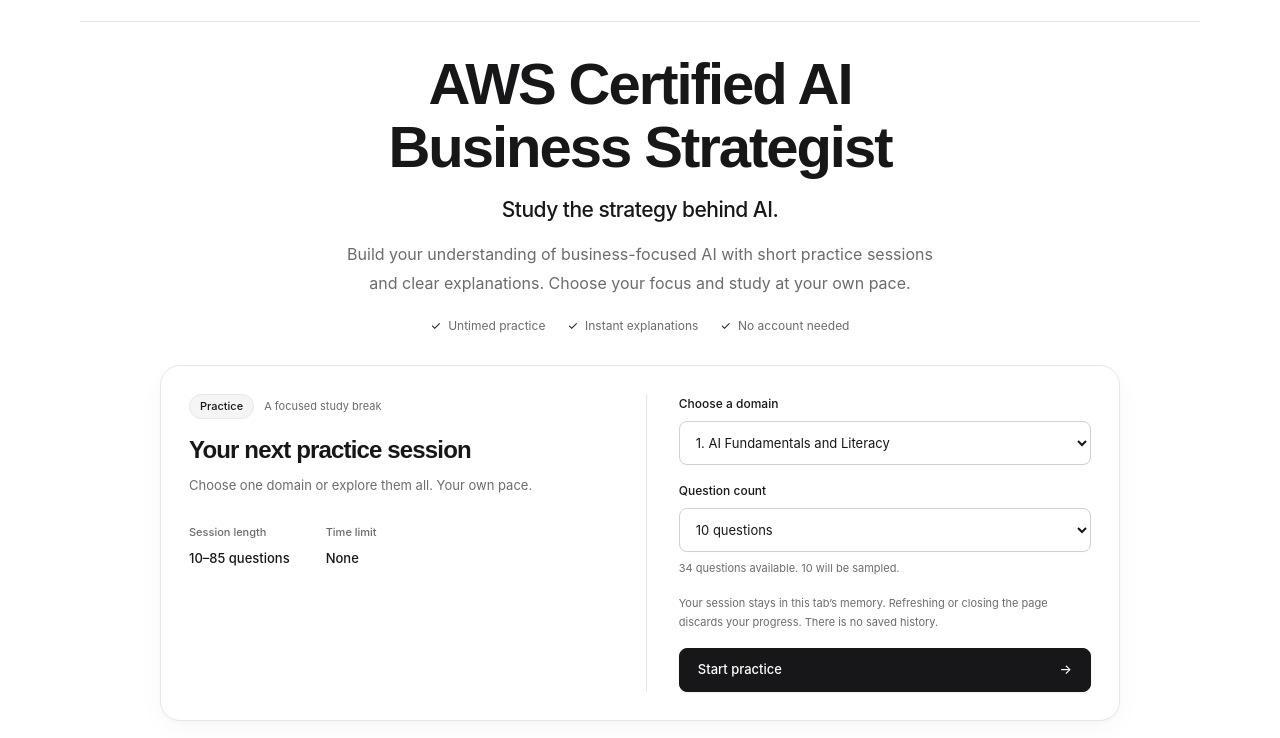
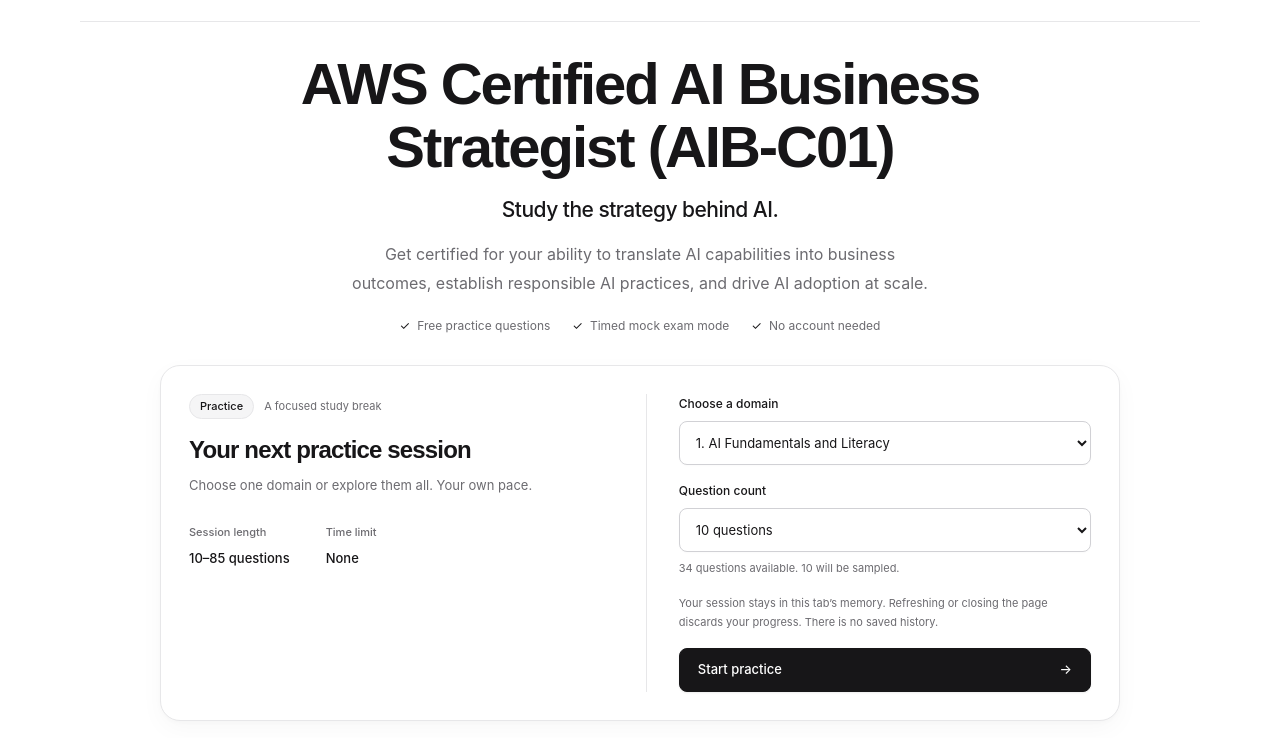
Before and after one commit to VennieSo/Study-AIB-C01, an Astro site: page / in a window 1280 px wide. Shown: the part 62-800 px from the top of the page. Built offline with nearby package versions, Linux system fonts and the light colour scheme; Astro itself is replaced by a stand-in of ours; a web font is replaced by a local one.

Commit message:
Update homepage exam messaging and page title

```diff
--- a/src/content/site.ts
+++ b/src/content/site.ts
@@ -1,13 +1,14 @@
 // Homepage copy and metadata are rendered into static HTML.
 export const site = {
   name: 'Study AIB-C01',
-  title: 'Study AIB-C01 | AI Business Strategist practice',
+  title:
+    'Study AIB-C01 AWS Certified AI Business Strategist with free practice questions, no account needed.',
   description:
     'Free, unofficial practice for AWS Certified AI Business Strategist (AIB-C01). Study one domain or all four with untimed questions, immediate explanations, and clear results.',
-  heading: 'AWS Certified AI Business Strategist',
+  heading: 'AWS Certified AI Business Strategist (AIB-C01)',
   subheading: 'Study the strategy behind AI.',
   introduction:
-    'Build your understanding of business-focused AI with short practice sessions and clear explanations. Choose your focus and study at your own pace.',
+    'Get certified for your ability to translate AI capabilities into business outcomes, establish responsible AI practices, and drive AI adoption at scale.',
   notice:
     'Unofficial study resource. Initial, original AI-generated practice questions follow AWS question formats. No AWS affiliation or endorsement.',
   lifetime:
--- a/src/pages/index.astro
+++ b/src/pages/index.astro
@@ -36,7 +36,7 @@ const payload = JSON.stringify(questions).replace(/</g, '\\u003c');
             <h1 id="home-heading">{site.heading}</h1>
             <p class="hero-subheading">{site.subheading}</p>
             <p class="intro">{site.introduction}</p>
-            <div class="feature-line"><span>Untimed practice</span><span>Instant explanations</span><span>No account needed</span></div>
+            <div class="feature-line"><span>Free practice questions</span><span>Timed mock exam mode</span><span>No account needed</span></div>
           </div>
         </section>
         <section class="setup-panel" id="configure" aria-labelledby="configuration-heading">
```
